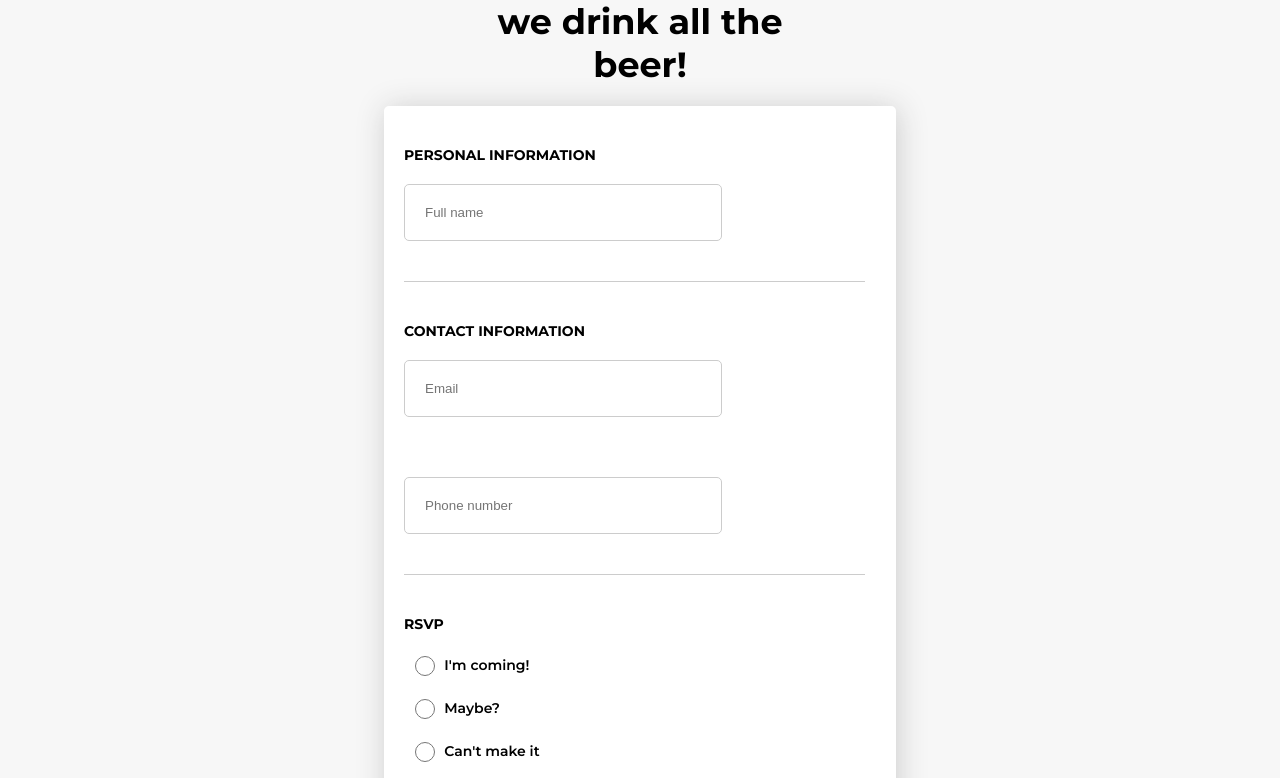
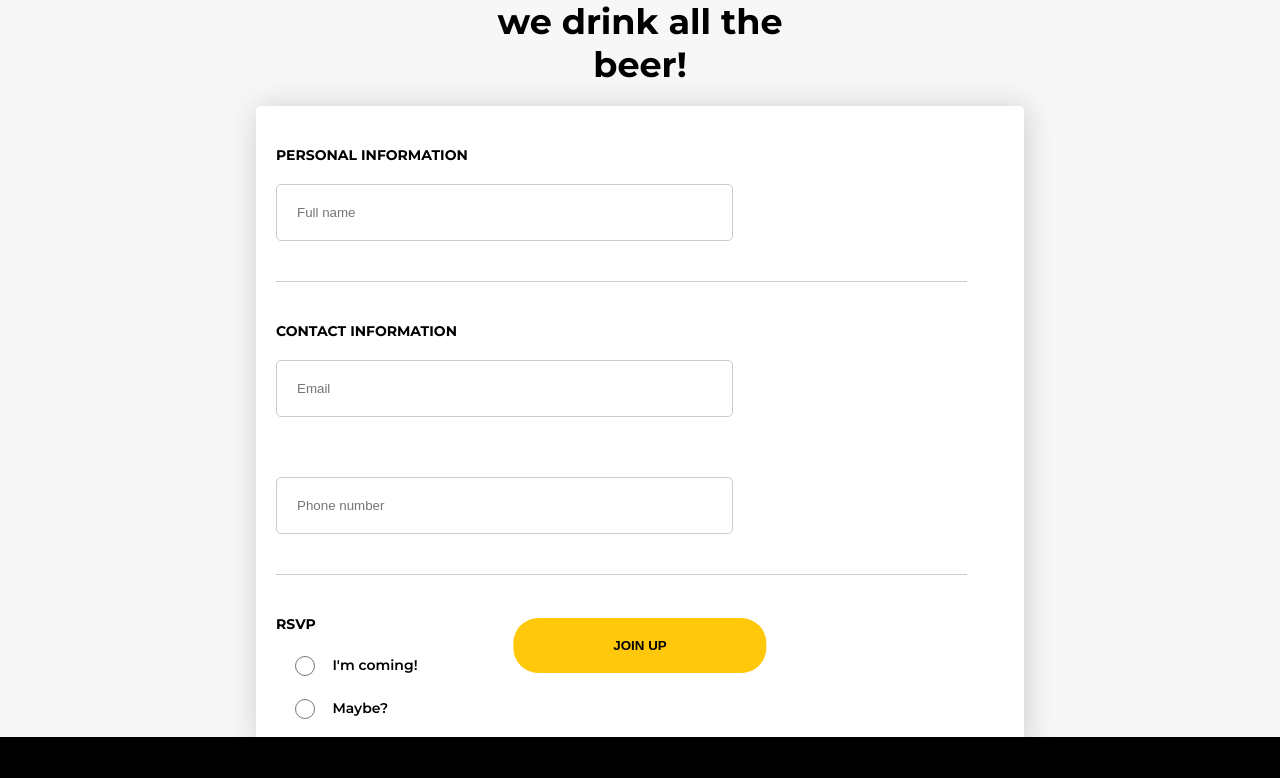
Before and after one commit to darkob92/beerup-challenge, a React (Create React App) app: page /signup in a window 1280 px wide. Shown: the part 754-1532 px from the top of the page. Built offline with nearby package versions, Linux system fonts and the light colour scheme.

Commit message:
added queries for modal and signup

```diff
--- a/src/components/Banner/banner.scss
+++ b/src/components/Banner/banner.scss
@@ -25,6 +25,11 @@
 
     @media screen and (max-width: 800px) {
       width: 70%;
+    }
+
+    @media screen and (max-width: 450px) {
+      text-align: center;
+      width: 100%;
     }
 
     h5 {
--- a/src/components/Footer/footer.scss
+++ b/src/components/Footer/footer.scss
@@ -7,6 +7,10 @@
 
   @media screen and (max-width: 750px) {
     height: 30vh;
+  }
+
+  @media screen and (max-width: 500px) {
+    height: 40vh;
   }
 
   .footer {
--- a/src/components/Modal/Modal.js
+++ b/src/components/Modal/Modal.js
@@ -39,7 +39,7 @@ class Modal extends Component {
                 <div className="modal__about">
                   <h3>{name}</h3>
                   <p>{description}</p>
-                  <a className="btn btn--medium" href="#">Add To Crate</a>
+                  <a className="btn btn--medium btn__modal" href="#">Add To Crate</a>
                 </div>
               </div>
             </EscapeOutside>
--- a/src/components/Modal/modal.scss
+++ b/src/components/Modal/modal.scss
@@ -1,6 +1,6 @@
 .modal {
   width: 50%;
-  height: 80%;
+  height: 90%;
   background: #fff;
   position: fixed;
   top: 50%;
@@ -10,6 +10,19 @@
   justify-content: space-evenly;
   border-radius: 5px;
   z-index: 999;
+
+  @media screen and (max-width: 1100px) {
+    width: 70%;
+  }
+
+  @media screen and (max-width: 720px) {
+    width: 85%;
+  }
+
+  @media screen and (max-width: 560px) {
+    flex-direction: column;
+  }
+
 
   .icons {
     height: 5%;
@@ -29,6 +42,10 @@
   img {
     height: 70%;
     align-self: center;
+
+    @media screen and (max-width: 560px) {
+      height: 60%;
+    }
   }
 
   &__about {
@@ -36,14 +53,35 @@
     height: 70%;
     align-self: center;
 
+    @media screen and (max-width: 560px) {
+      width: 70%;
+    }
+
     h3 {
-      //margin-top: 6rem;
-      width: 50%;
+      width: 100%;
+
+      @media screen and (max-width: 560px) {
+        text-align: center;
+      }
     }
 
     p {
       font-size: 1.4rem;
       margin-bottom: 4rem;
+
+      @media screen and (max-width: 560px) {
+        margin-bottom: 2rem;
+      }
+    }
+  }
+
+  .btn__modal {
+    @media screen and (max-width: 560px) {
+      margin: 3rem auto;
+      position: absolute;
+      bottom: -5%;
+      left: 50%;
+      transform: translateX(-50%);
     }
   }
 }
--- a/src/components/SignUp/signup.scss
+++ b/src/components/SignUp/signup.scss
@@ -1,10 +1,14 @@
 .sign-up-section {
   width: 100%;
-  height: 180vh;
+  height: 100vh;
   background: #f7f7f7;
   margin-top: -10rem;
   position: relative;
   overflow: hidden;
+
+  @media screen and (max-width: 800px) {
+    height: 90vh;
+  }
 
   h3 {
     font-size: 3.5rem;
@@ -14,12 +18,17 @@
   }
 
   .form-container {
-    width: 40%;
+    width: 60%;
     height: 80%;
     margin: 2rem auto;
     background: #fff;
     border-radius: 5px;
     box-shadow: .2rem .2rem 3rem #ccc;
+
+    @media screen and (max-width: 800px) {
+      height: 70%;
+      width: 80%;
+    }
   }
 
   .input-container {
@@ -110,5 +119,18 @@
     bottom: 8%;
     left: 50%;
     transform: translateX(-50%);
+
+    @media screen and (max-width: 800px) {
+      bottom: 15%;
+    }
+
+    @media screen and (max-width: 713px) {
+      bottom: 12%;
+    }
+
+    @media screen and (max-width: 500px) {
+      padding: 2rem 6rem;
+      bottom: 7%;
+    }
   }
 }
```
